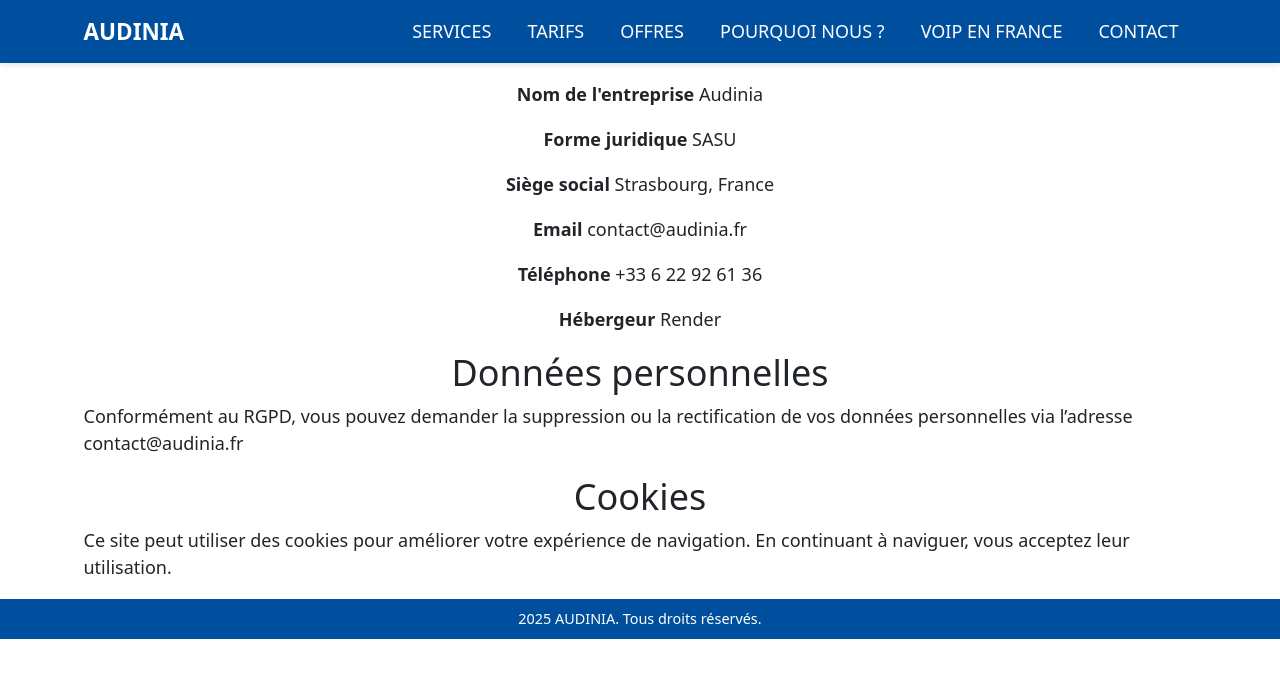
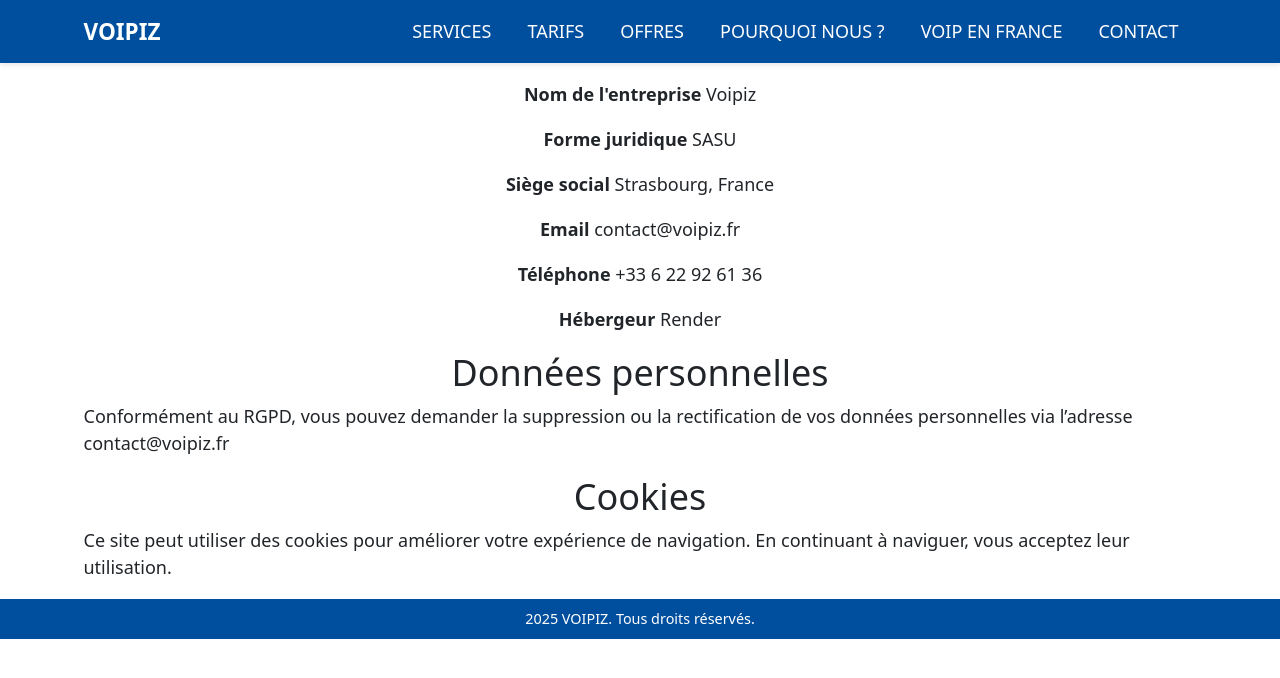
Before and after one commit to aminetroudi/voipiz-web, a website: page public/terms.html in a window 1280 px wide. Drawn offline with Linux system fonts and the light colour scheme.

Commit message:
change name to voipiz.com

```diff
--- a/package.json
+++ b/package.json
@@ -1,7 +1,7 @@
 {
-  "name": "audinia",
+  "name": "voipiz",
   "version": "1.0.0",
-  "description": "Audinia VoIP pour PME",
+  "description": "Voipiz pour PME",
   "main": "server.js",
   "scripts": {
     "start": "node server.js",
--- a/public/terms.html
+++ b/public/terms.html
@@ -3,7 +3,7 @@
   <head>
     <meta charset="UTF-8" />
     <meta name="viewport" content="width=device-width, initial-scale=1.0" />
-    <title>Mentions légales - Audinia</title>
+    <title>Mentions légales - Voipiz</title>
     <meta
       name="description"
       content="Découvrez notre politique de cookies et comment nous utilisons les cookies pour améliorer votre expérience sur notre site."
@@ -19,7 +19,7 @@
     <header>
       <nav class="navbar navbar-expand-lg navbar-dark bg-primary fixed-top">
         <div class="container">
-          <a class="navbar-brand" href="/index.html#home">AUDINIA</a>
+          <a class="navbar-brand" href="/index.html#home">VOIPIZ</a>
           <button
             class="navbar-toggler"
             type="button"
@@ -59,26 +59,26 @@
 
     <section class="section container">
       <h1 class="text-center mb-4">Informations légales</h1>
-      <p><strong>Nom de l'entreprise </strong>Audinia</p>
+      <p><strong>Nom de l'entreprise </strong>Voipiz</p>
       <p><strong>Forme juridique </strong> SASU</p>
       <p><strong>Siège social </strong>Strasbourg, France</p>
       <!--
       <p><strong>RCS :</strong> [Numéro d'immatriculation]</p>
       <p><strong>Directeur de la publication :</strong>Gabriel TROUDI</p>
       -->
-      <p><strong>Email </strong>contact@audinia.fr</p>
+      <p><strong>Email </strong>contact@voipiz.fr</p>
       <p><strong>Téléphone </strong> +33 6 22 92 61 36</p>
       <p><strong>Hébergeur </strong>Render</p>
 
       <h2>Données personnelles</h2>
-      <p>Conformément au RGPD, vous pouvez demander la suppression ou la rectification de vos données personnelles via l’adresse contact@audinia.fr</p>
+      <p>Conformément au RGPD, vous pouvez demander la suppression ou la rectification de vos données personnelles via l’adresse contact@voipiz.fr</p>
 
       <h2>Cookies</h2>
       <p>Ce site peut utiliser des cookies pour améliorer votre expérience de navigation. En continuant à naviguer, vous acceptez leur utilisation.</p>
     </section>
 
     <footer>
-      <div class="text-center">2025 AUDINIA. Tous droits réservés.</div>
+      <div class="text-center">2025 VOIPIZ. Tous droits réservés.</div>
     </footer>
   </body>
 </html>
--- a/server.js
+++ b/server.js
@@ -54,7 +54,7 @@
     });
 
     const mailOptions = {
-      from: `"Audinia Contact" <${process.env.MAIL_USER}>`,
+      from: `"Voipiz Contact" <${process.env.MAIL_USER}>`,
       to: process.env.MAIL_USER,
       subject: `Nouveau message de ${name}`,
       text: `Nom: ${name}\nEmail: ${email}\nMessage:\n${message}`,
```
Also changed, not shown: public/cookie-policy.html (+4 -4 lines).
